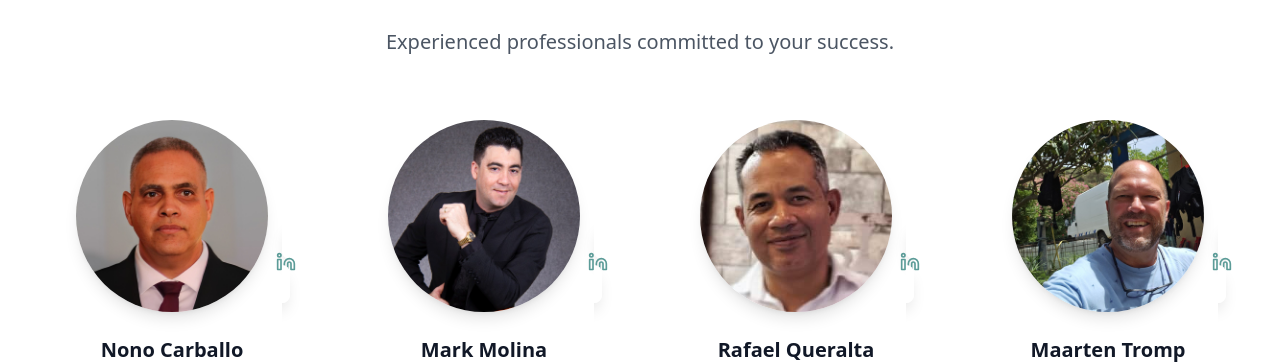
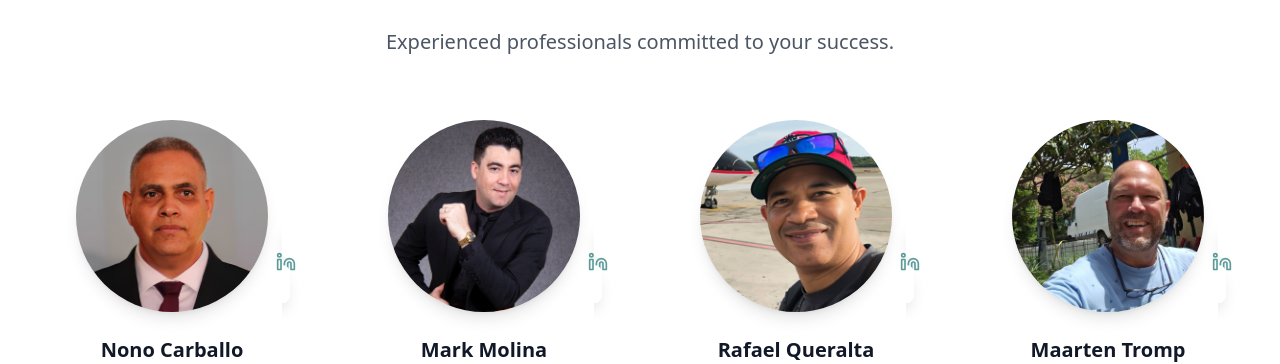
Before and after one commit to rafaelcuba81/doceleguas-web, a React (Vite) app: page /about in a window 1280 px wide. Shown: the part 2160-2524 px from the top of the page. Built offline with nearby package versions, Linux system fonts and the light colour scheme.

Commit message:
Update Rafael Queralta's image with aviation photo

```diff
--- a/src/pages/AboutPage.tsx
+++ b/src/pages/AboutPage.tsx
@@ -53,7 +53,7 @@ const AboutPage = () => {
       name: 'Rafael Queralta',
       positionKey: 'about.team.rafael.position',
       descriptionKey: 'about.team.rafael.description',
-      image: '/rqp1.jpeg',
+      image: '/rqp2 copy.jpeg',
       linkedin: '#'
     },
     {
```
